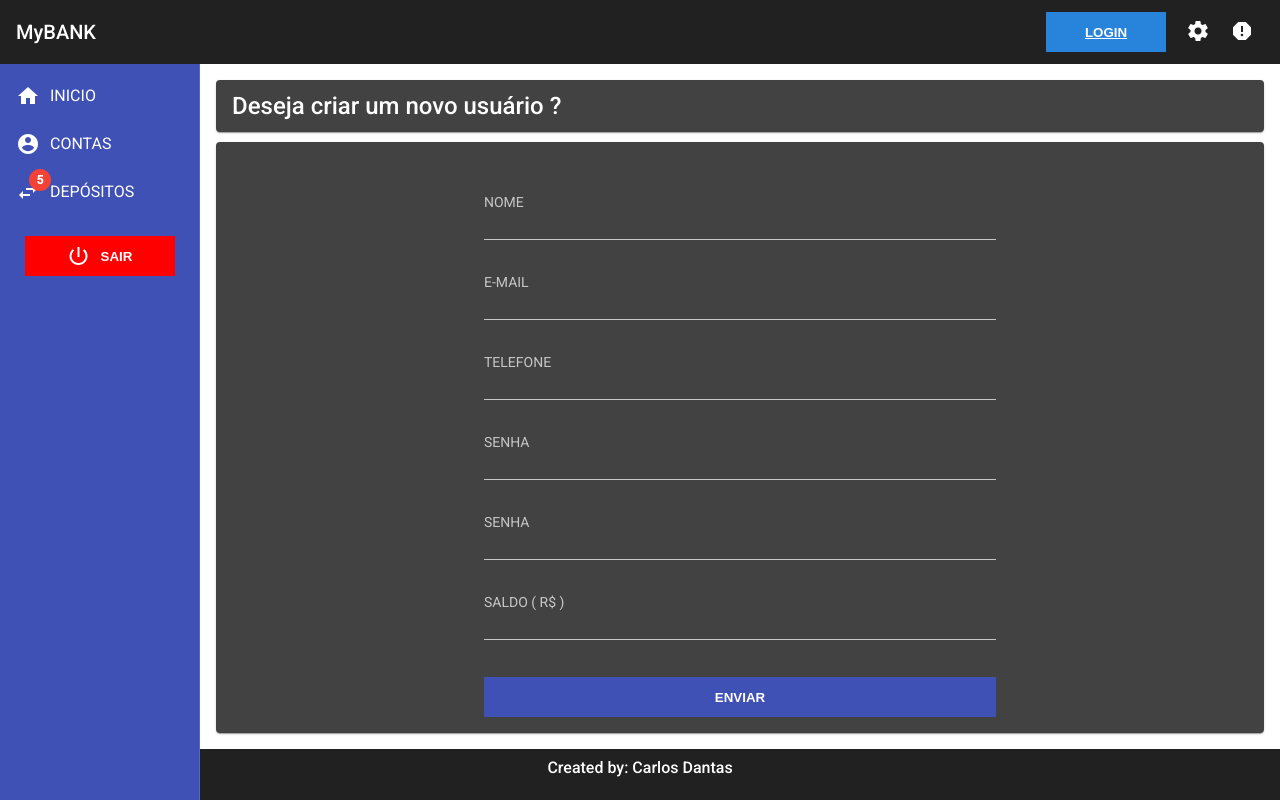
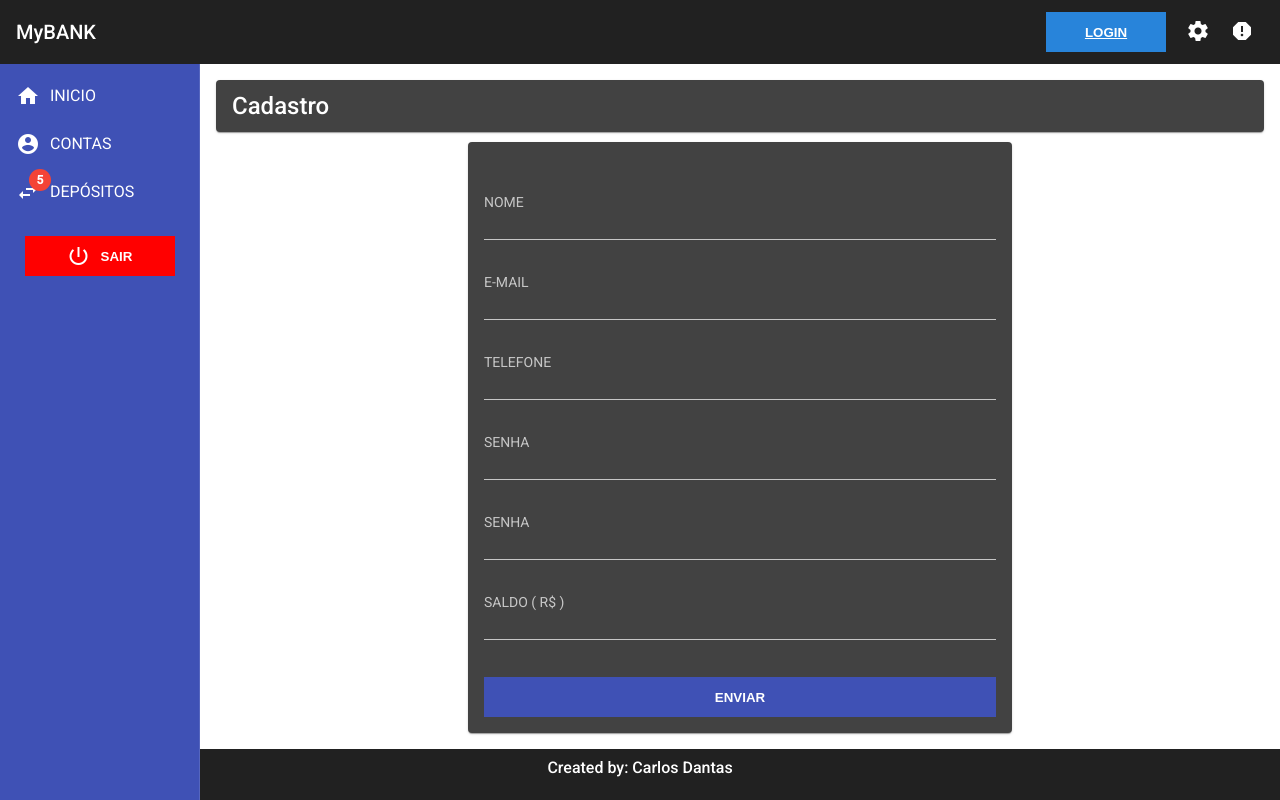
Before and after one commit to Carlosdantas485/myBANK-project, an Angular app: page /users/create in a window 1280 px wide. Built offline with nearby package versions, Linux system fonts and the light colour scheme.

Commit message:
fix layout

```diff
--- a/src/app/views/deposit/deposit/deposit.component.css
+++ b/src/app/views/deposit/deposit/deposit.component.css
@@ -1,3 +1,4 @@
+
 .deposit{
     margin-top: 10px;
     display: flex;
--- a/src/app/views/deposit/deposit/deposit.component.html
+++ b/src/app/views/deposit/deposit/deposit.component.html
@@ -1,6 +1,6 @@
-<mat-card >
+<mat-card class="title-page">
     <mat-card-title class="title">
-        Faça um deposito para um amigo !
+        DEPOSITAR
     </mat-card-title>
 </mat-card>
 <mat-card class="deposit">
--- a/src/app/views/deposit/list-deposit/list-deposit.component.css
+++ b/src/app/views/deposit/list-deposit/list-deposit.component.css
@@ -1,9 +1,7 @@
-.deposit{
-    margin-top: 10px;
-}
 .options-page{
     width: 100%;
     display: flex;
+    flex-wrap: wrap;
     align-items: center;
     justify-content: space-between;
 }
@@ -29,6 +27,7 @@
 }
 
 .deposit-list{
+    margin-top: 10px;
    color: black;
    display: flex;
    flex-wrap: wrap;
--- a/src/app/views/user/create-user/create-user.component.css
+++ b/src/app/views/user/create-user/create-user.component.css
@@ -1,4 +1,11 @@
+.box-create-account{
+    width: 100%;
+    display: flex;
+    align-items: center;
+    justify-content: center;
+}
 .card-forms{
+    width: 40vw;
     margin-top: 10px;
     display: flex;
     flex-direction: column;
--- a/src/app/views/user/create-user/create-user.component.html
+++ b/src/app/views/user/create-user/create-user.component.html
@@ -1,8 +1,9 @@
 <mat-card>
     <mat-card-title>
-        Deseja criar um novo usuário ?
+        Cadastro
     </mat-card-title>
 </mat-card>
+<div class="box-create-account">
     <mat-card class="card-forms">
         <form class="forms">
             <mat-form-field>
@@ -46,3 +47,4 @@
             <button class="btn-send" >ENVIAR</button>
         </a>
     </mat-card>
+</div>
--- a/src/app/views/user/list-users/list-users.component.css
+++ b/src/app/views/user/list-users/list-users.component.css
@@ -31,6 +31,7 @@
 }
 
 .list-users{
+    margin-top: 10px;
     width: 100%;
     display: flex;
     flex-wrap: wrap;
--- a/src/app/views/user/login/login.component.css
+++ b/src/app/views/user/login/login.component.css
@@ -1,4 +1,5 @@
 .login{
+    margin-top: 10px;
     display: flex;
     justify-content: center;
     align-items: center;
--- a/src/app/views/user/login/login.component.html
+++ b/src/app/views/user/login/login.component.html
@@ -1,8 +1,9 @@
-
+<mat-card class="title">
+    <mat-card-title >
+        Login
+    </mat-card-title>
+</mat-card>
 <div class="login" >
-    <mat-card-title class="title">
-        LOGIN
-    </mat-card-title>
     <mat-card class="card-forms">
         <form class="forms">
             <mat-form-field>
```
Lines whose indentation alone changed are shown as unchanged.
